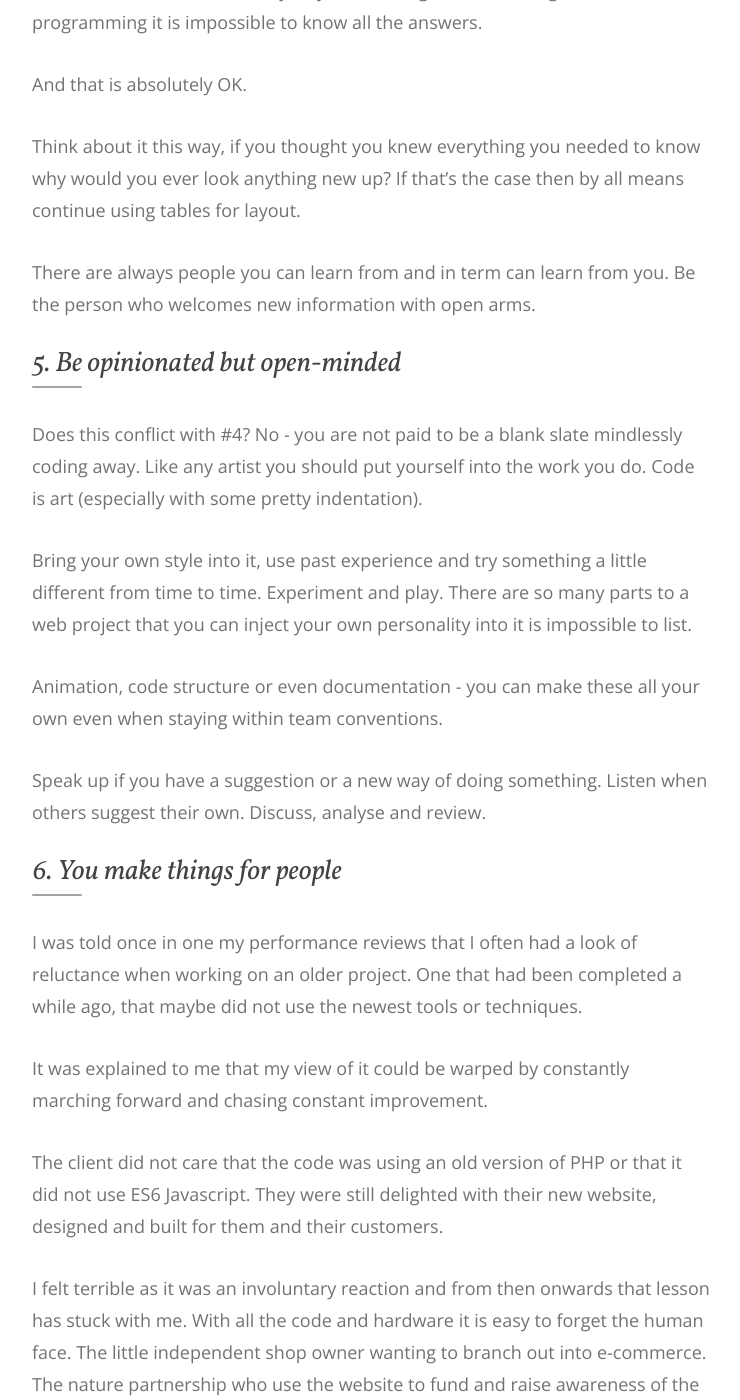
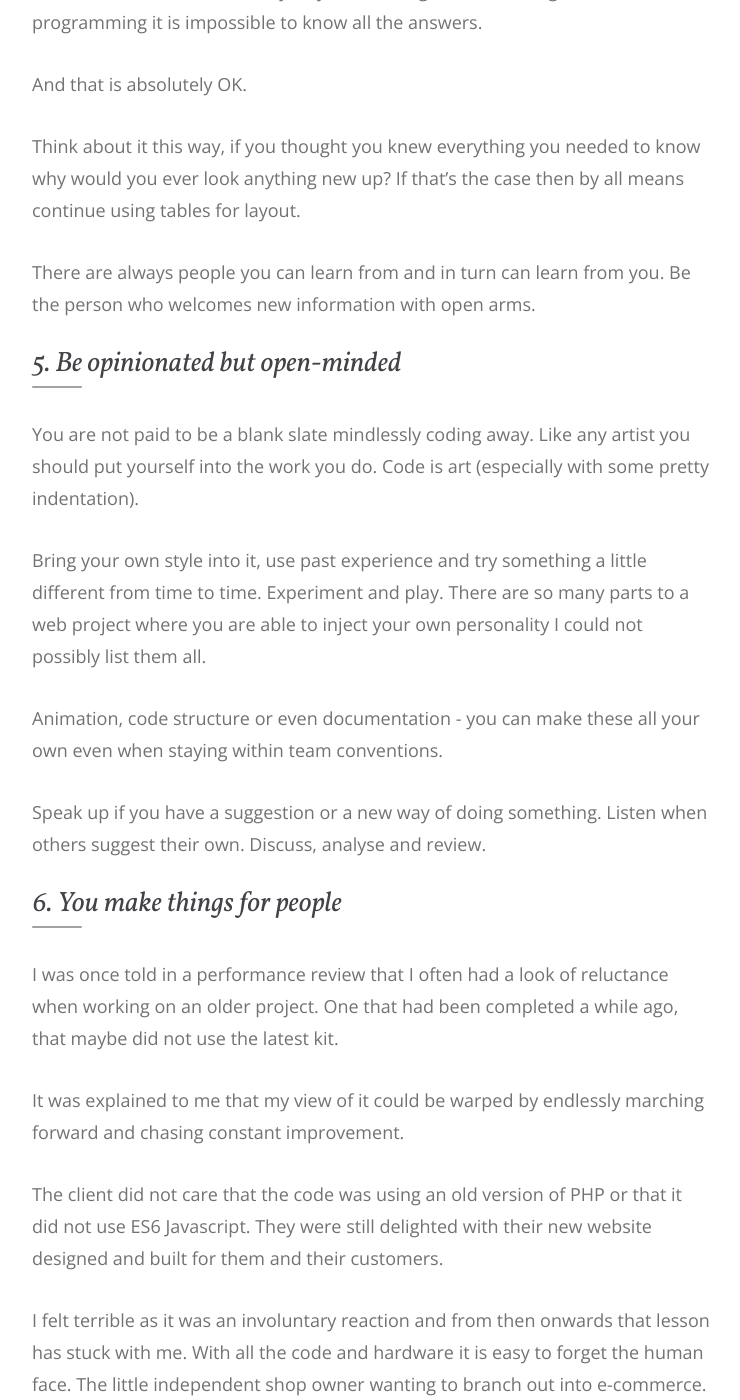
Before and after one commit to Jamesyps/jamesyps.github.io, a Jekyll site: the page built from _posts/2017-08-09-my-words-to-live-and-code-by.md, in a window 1280 px wide and 1400 px high, scrolled down 3153 px. Shown: the whole window, without its empty margins (268-1008 px from the left). Built offline with Jekyll 4.4.1, drawn with Linux system fonts in a browser that asks for light colours; some of the changed text lies outside the part shown.

Commit message:
Minor spelling and sentence structure amends

```diff
--- a/_posts/2017-08-09-my-words-to-live-and-code-by.md
+++ b/_posts/2017-08-09-my-words-to-live-and-code-by.md
@@ -18,13 +18,13 @@ This is an obvious one, but I think it is the most crucial one. There are times
 
 The worst thing to do is to bury your head in the sand and hope no one notices. This is not only kicking the bucket down the road but others may have came up against the problem you are facing. Or, they have their own suggestions around it. In the worst case the design team and other developers will at least know the problem is there - benefiting future projects or ones still in development.
 
-As a developer you should provide guidance on matters of performance to the design team. I fundamentally disagree with the attitude displayed at times where one side will look down on the other. The design team is there to make something look brilliant, to push the boundaries and make something magical. The developers job is to figure out how to make this happen and to give constructive feedback on aspects that may not be possible. Working together is the key here and this can only happen when everyone is honest.
+As a developer you should provide guidance on matters of performance to the design team. I fundamentally disagree with the attitude displayed at times where one side will look down on the other. The design team is there to make something look brilliant, to push the boundaries and make something magical. The developers job is to figure out how to make this happen and to give constructive feedback on aspects that may not be possible. Working together is the key and this can only happen when everyone is honest.
 
 ### 2. No is a last resort
 
 From time to time I have encountered developers who flat out refuse to contemplate something can be done. I can think of nothing more boring than always saying *no*.
 
-My job is and always has been to make things work - to take some colours on an Illustrator art-board and wire it all together. To take some system requirements and make a fully functional application. The best projects are ones where the boundaries of what I know have been stretched.
+My job is and always has been to make things work - to take some colours from an Illustrator document and wire it all together. To take some system requirements and make a fully functional application. The best projects are ones where the boundaries of what I know have been stretched.
 
 Make no mistake this is not a call to be a doormat for any and all requests. Its about maintaining that passion and drive to build things. To sit and play with the lego of the web and put your imagination to the test.
 
@@ -46,13 +46,13 @@ And that is absolutely OK.
 
 Think about it this way, if you thought you knew everything you needed to know why would you ever look anything new up? If that's the case then by all means continue using tables for layout.
 
-There are always people you can learn from and in term can learn from you. Be the person who welcomes new information with open arms.
+There are always people you can learn from and in turn can learn from you. Be the person who welcomes new information with open arms.
 
 ### 5. Be opinionated but open-minded
 
-Does this conflict with #4? No - you are not paid to be a blank slate mindlessly coding away. Like any artist you should put yourself into the work you do. Code is art (especially with some pretty indentation).
+You are not paid to be a blank slate mindlessly coding away. Like any artist you should put yourself into the work you do. Code is art (especially with some pretty indentation).
 
-Bring your own style into it, use past experience and try something a little different from time to time. Experiment and play. There are so many parts to a web project that you can inject your own personality into it is impossible to list.
+Bring your own style into it, use past experience and try something a little different from time to time. Experiment and play. There are so many parts to a web project where you are able to inject your own personality I could not possibly list them all.
 
 Animation, code structure or even documentation - you can make these all your own even when staying within team conventions.
 
@@ -60,11 +60,11 @@ Speak up if you have a suggestion or a new way of doing something. Listen when o
 
 ### 6. You make things for people
 
-I was told once in one my performance reviews that I often had a look of reluctance when working on an older project. One that had been completed a while ago, that maybe did not use the newest tools or techniques.
+I was once told in a performance review that I often had a look of reluctance when working on an older project. One that had been completed a while ago, that maybe did not use the latest kit.
 
-It was explained to me that my view of it could be warped by constantly marching forward and chasing constant improvement.
+It was explained to me that my view of it could be warped by endlessly marching forward and chasing constant improvement.
 
-The client did not care that the code was using an old version of PHP or that it did not use ES6 Javascript. They were still delighted with their new website, designed and built for them and their customers.
+The client did not care that the code was using an old version of PHP or that it did not use ES6 Javascript. They were still delighted with their new website designed and built for them and their customers.
 
 I felt terrible as it was an involuntary reaction and from then onwards that lesson has stuck with me. With all the code and hardware it is easy to forget the human face. The little independent shop owner wanting to branch out into e-commerce. The nature partnership who use the website to fund and raise awareness of the fantastic work that they do.
 
```
